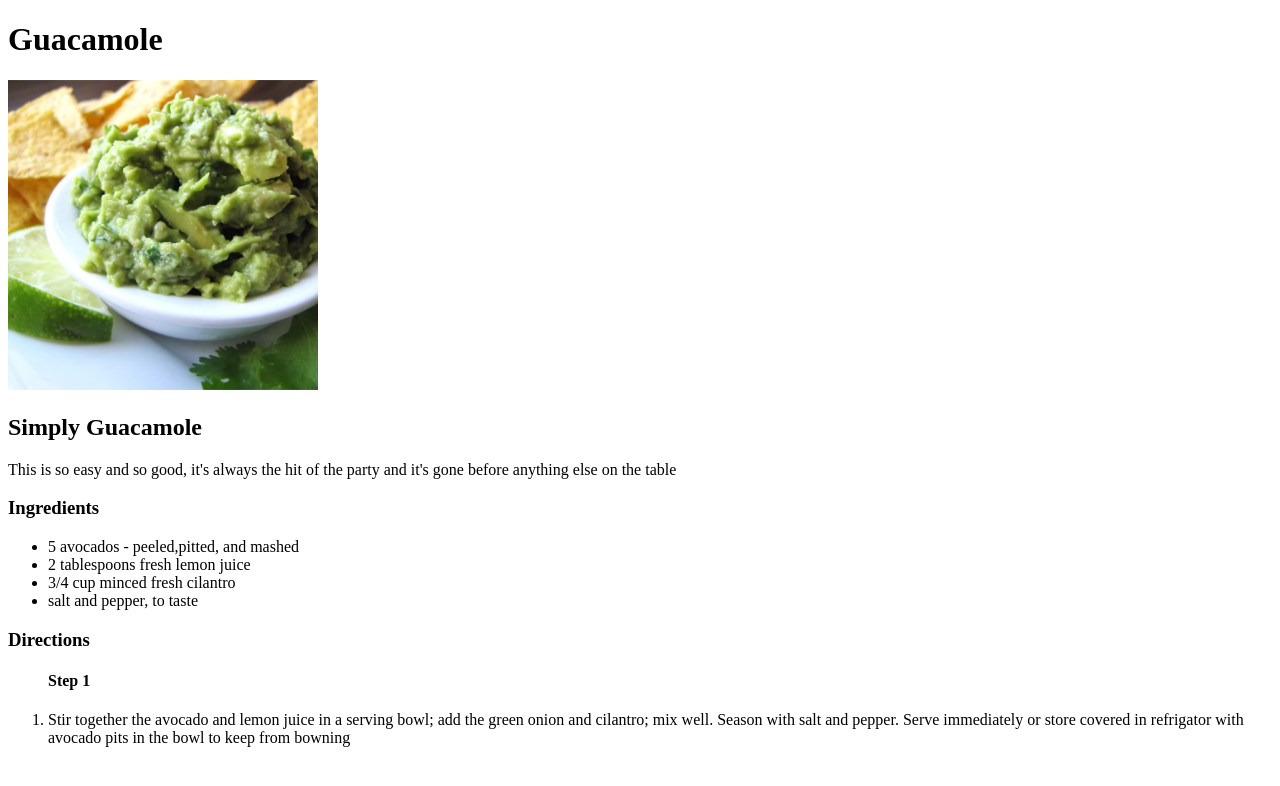
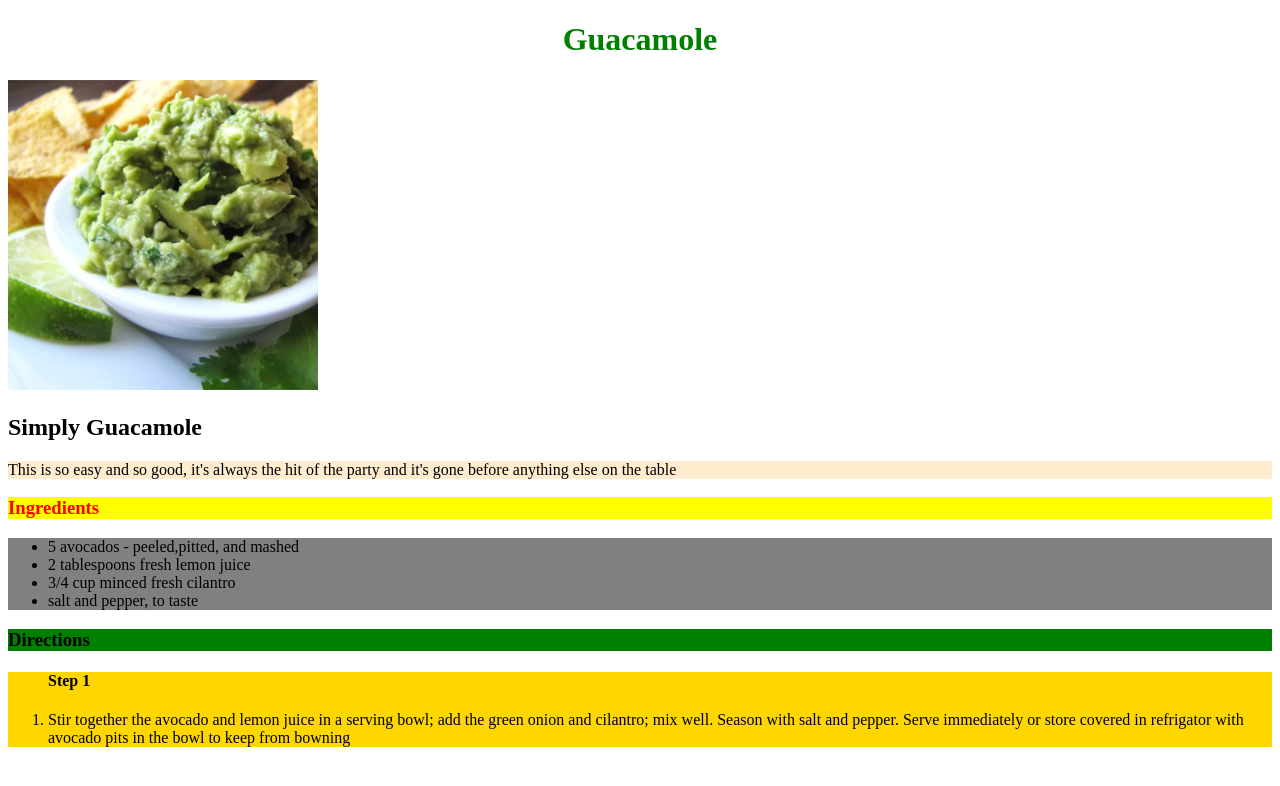
Before and after one commit to jojodm997/odin-recipes, a plain HTML site: page recipes/guacamole.html in a window 1280 px wide. Drawn offline with Linux system fonts and the light colour scheme.

Commit message:
Added style for all pages

```diff
--- a/recipes/guacamole.html
+++ b/recipes/guacamole.html
@@ -3,21 +3,22 @@
     <head>
         <title>Guacamole</title>
         <meta charset="UTF-8">
+        <link rel="stylesheet" href="../style.css">
     </head>
     <body>
-        <h1>Guacamole</h1>
+        <h1 class="header guacamole">Guacamole</h1>
         <img src="../images/guacamole.webp" height="310" width="310">
         <h2>Simply Guacamole</h2>
-        <p>This is so easy and so good, it's always the hit of the party and it's gone before anything else on the table</p>
-        <h3>Ingredients</h3>
-        <ul>
+        <p class="desc">This is so easy and so good, it's always the hit of the party and it's gone before anything else on the table</p>
+        <h3 class="ingredients">Ingredients</h3>
+        <ul class="ingre">
             <li>5 avocados - peeled,pitted, and mashed</li>
             <li>2 tablespoons fresh lemon juice</li>
             <li>3/4 cup minced fresh cilantro</li>
             <li>salt and pepper, to taste</li>
         </ul>
-        <h3>Directions</h3>
-        <ol>
+        <h3 class="directions">Directions</h3>
+        <ol class="step">
             <h4>Step 1</h4>
             <li>Stir together the avocado and lemon juice in a serving bowl; add the green onion and cilantro; mix well. Season with salt and pepper. Serve immediately or store covered in refrigator with avocado pits in the bowl to keep from bowning</li>
         </ol>
--- /dev/null
+++ b/style.css
@@ -0,0 +1,38 @@
+.desc {
+    background-color:blanchedalmond;
+}
+
+.ingredients {
+    font-weight: bold;
+    background-color:yellow;
+    color:red;
+}
+
+.ingre {
+    background-color: grey;
+}
+
+.directions {
+    background-color:green;
+}
+
+.step {
+    background-color: gold;
+}
+
+.header {
+    text-align:center;
+    font-family: 'Times New Roman', Times, serif;
+}
+
+.kebab {
+    color:green;
+}
+
+.guacamole {
+    color:green;
+}
+
+.tacos {
+    color:blue;
+}
```
Also changed, not shown: index.html (+3 -2 lines), recipes/kebab.html (+7 -6 lines), recipes/tacos.html (+7 -6 lines).
